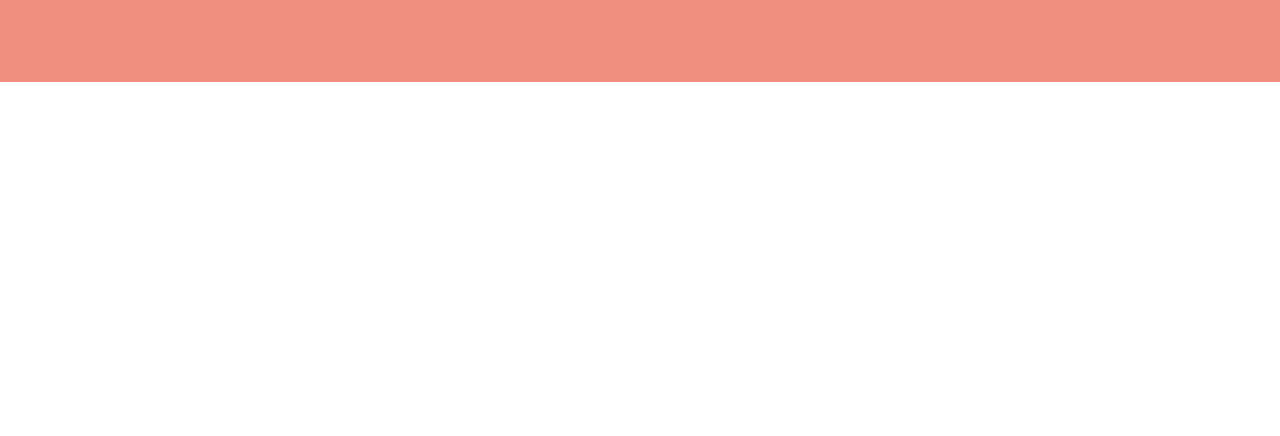
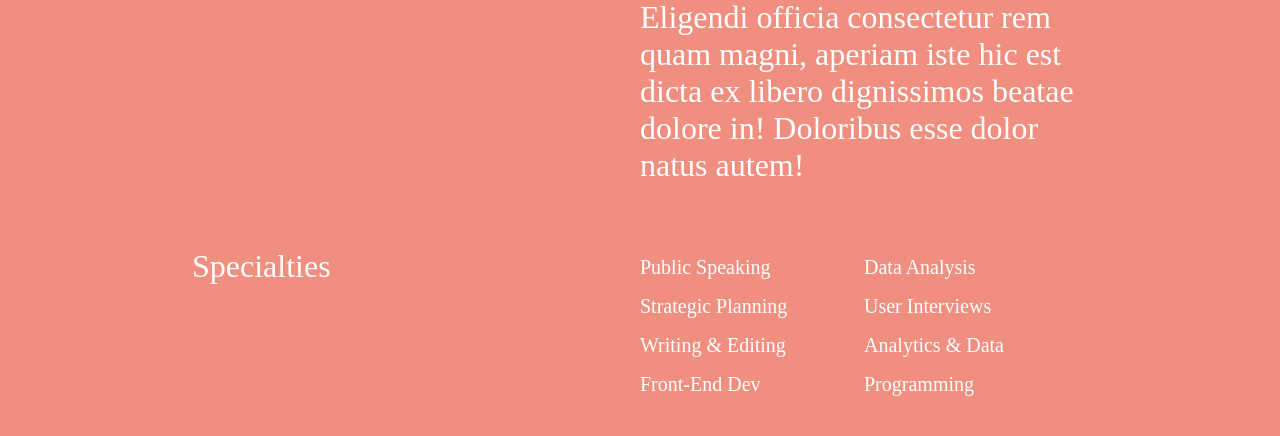
Before and after one commit to ahoroufi/HC-Hazel-CV, a plain HTML site: page index.html in a window 1280 px wide. Shown: the part 638-1074 px from the top of the page. Before the commit the page ends 800 px from the top, so only its background shows below. Drawn offline with Linux system fonts and the light colour scheme; a web font is replaced by a local one.

Commit message:
Making the skills section

```diff
--- a/index.css
+++ b/index.css
@@ -4,8 +4,10 @@ body {
     font-family: 'Forum', serif;
 }
 .hero {
-    height: 90vh;
+    min-height: 90vh;
     background-color: #f08e80;
+    color: white;
+    display: inline-block;
 }
 
 .navbar {
@@ -49,3 +51,29 @@ body {
     color: white;
     padding: 32px 0;
 }
+
+.two-column-section {
+    font-size: 2rem;
+
+}
+
+.two-column-section p {
+    width: 50%;
+    float: left;
+    box-sizing: border-box;
+}
+
+.two-column-section .skills {
+    width: 50%;
+    float: left;
+    box-sizing: border-box;
+    padding: 0;
+    list-style: none;
+}
+
+.two-column-section .skills li {
+    width: 50%;
+    float: left;
+    font-size: 1.25rem;
+    margin: 8px 0;
+}
--- a/index.html
+++ b/index.html
@@ -23,6 +23,26 @@
             <h1 class="tagline">
                 I'm a <em>Scientist</em> and <em>Speaker</em> who is interested in the psychology of greed.
             </h1>
+            <div class="two-column-section">
+                <p>My Mission</p>
+                <p>Lorem ipsum dolor sit amet consectetur adipisicing elit.
+                Eligendi officia consectetur rem quam magni,
+                aperiam iste hic est dicta ex libero dignissimos
+                beatae dolore in! Doloribus esse dolor natus autem!</p>
+            </div>
+            <div class="two-column-section">
+                <p>Specialties</p>
+                <ul class="skills">
+                    <li>Public Speaking</li>
+                    <li>Data Analysis</li>
+                    <li>Strategic Planning</li>
+                    <li>User Interviews</li>
+                    <li>Writing & Editing</li>
+                    <li>Analytics & Data</li>
+                    <li>Front-End Dev</li>
+                    <li>Programming</li>
+                </ul>
+            </div>
         </div>
     </section>
 </body>
```
